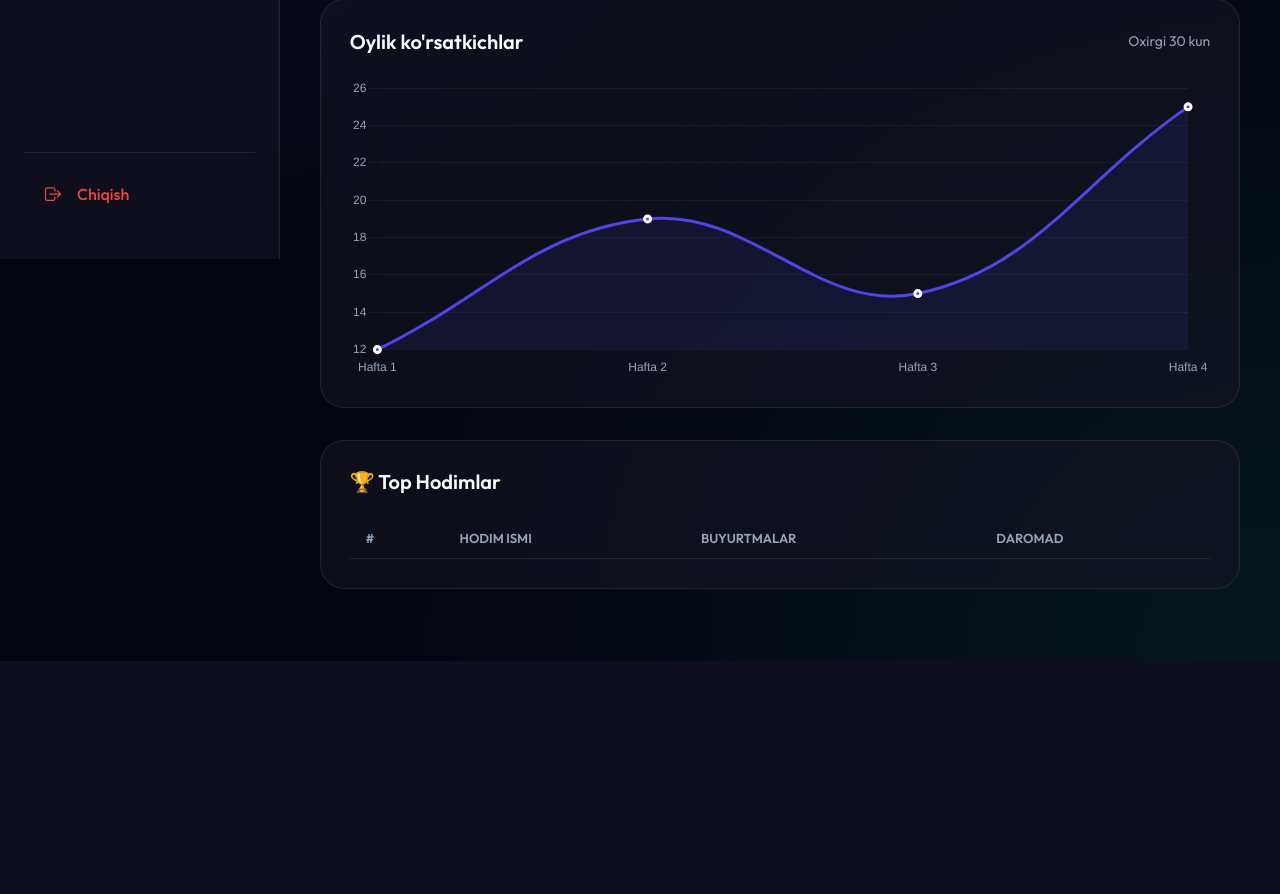
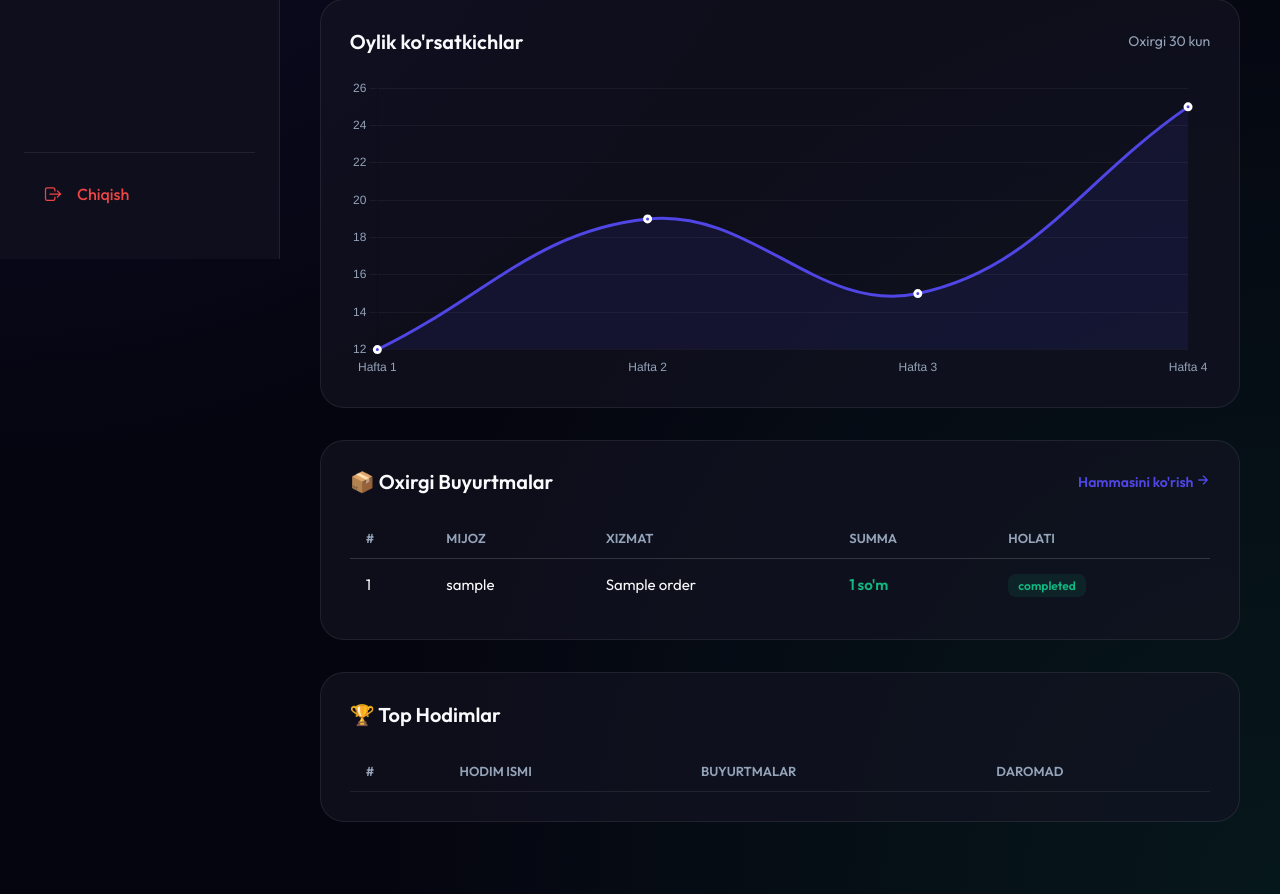
Before and after one commit to biloldinn/turon_zakas, a Flask app: page / in a window 1280 px wide. Shown: the part 541-1435 px from the top of the page. Before the commit the page ends 1202 px from the top, so only its background shows below. Run offline with Flask 3, Linux system fonts and the light colour scheme; the visitor is signed in with stand-in values (Sample User, id 1); a database or web service that is not in the repository returns one stand-in record (values such as "Sample title"); data that the repository does not hold is empty; some libraries are stand-ins or nearby versions.

Commit message:
Dashboard: added recent orders table and fixed workers list visibility

```diff
--- a/admin_panel/app.py
+++ b/admin_panel/app.py
@@ -64,7 +64,11 @@ def logout():
 def dashboard():
     stats = get_statistics()
     workers_ranking = get_workers_ranking()
-    return render_template("dashboard.html", stats=stats, workers_ranking=workers_ranking)
+    recent_orders = get_all_orders()[:5] # OXIRGI 5TA BUYURTMA
+    return render_template("dashboard.html",
+                         stats=stats,
+                         workers_ranking=workers_ranking,
+                         recent_orders=recent_orders)
 
 @app.route("/services")
 @login_required
@@ -75,7 +79,8 @@ def services():
 @app.route("/workers")
 @login_required
 def workers():
-    workers = get_workers_ranking() # Ranking contains stats too
+    workers = get_all_workers()
+    # Har bir hodim uchun reytingdan statistika olish (ixtiyoriy, lekin asosiysi hamma chiqadi)
     return render_template("workers.html", workers=workers)
 
 @app.route("/orders")
--- a/admin_panel/templates/dashboard.html
+++ b/admin_panel/templates/dashboard.html
@@ -510,6 +510,49 @@
         </div>
 
         <div class="content-section">
+            <div class="section-header" style="justify-content: space-between;">
+                <h2>📦 Oxirgi Buyurtmalar</h2>
+                <a href="/orders"
+                    style="color: var(--primary); text-decoration: none; font-size: 14px; font-weight: 600;">Hammasini
+                    ko'rish
+                    <ion-icon name="arrow-forward-outline"></ion-icon>
+                </a>
+            </div>
+            <div class="responsive-table">
+                <table>
+                    <thead>
+                        <tr>
+                            <th>#</th>
+                            <th>Mijoz</th>
+                            <th>Xizmat</th>
+                            <th>Summa</th>
+                            <th>Holati</th>
+                        </tr>
+                    </thead>
+                    <tbody>
+                        {% for order in recent_orders %}
+                        <tr>
+                            <td>{{ order.order_number }}</td>
+                            <td>{{ order.user_name }}</td>
+                            <td>{{ order.service_name or 'Noma\'lum' }}</td>
+                            <td style="color: var(--accent); font-weight: 600;">{{ "{:,.0f}".format(order.total_price)
+                                }}
+                                so'm</td>
+                            <td>
+                                <span style="padding: 4px 10px; border-radius: 8px; font-size: 12px; font-weight: 600;
+                                    background: {% if order.status == 'new' %}rgba(245, 158, 11, 0.1){% else %}rgba(16, 185, 129, 0.1){% endif %};
+                                    color: {% if order.status == 'new' %}#f59e0b{% else %}#10b981{% endif %};">
+                                    {{ order.status }}
+                                </span>
+                            </td>
+                        </tr>
+                        {% endfor %}
+                    </tbody>
+                </table>
+            </div>
+        </div>
+
+        <div class="content-section">
             <div class="section-header">
                 <h2>🏆 Top Hodimlar</h2>
             </div>
```
